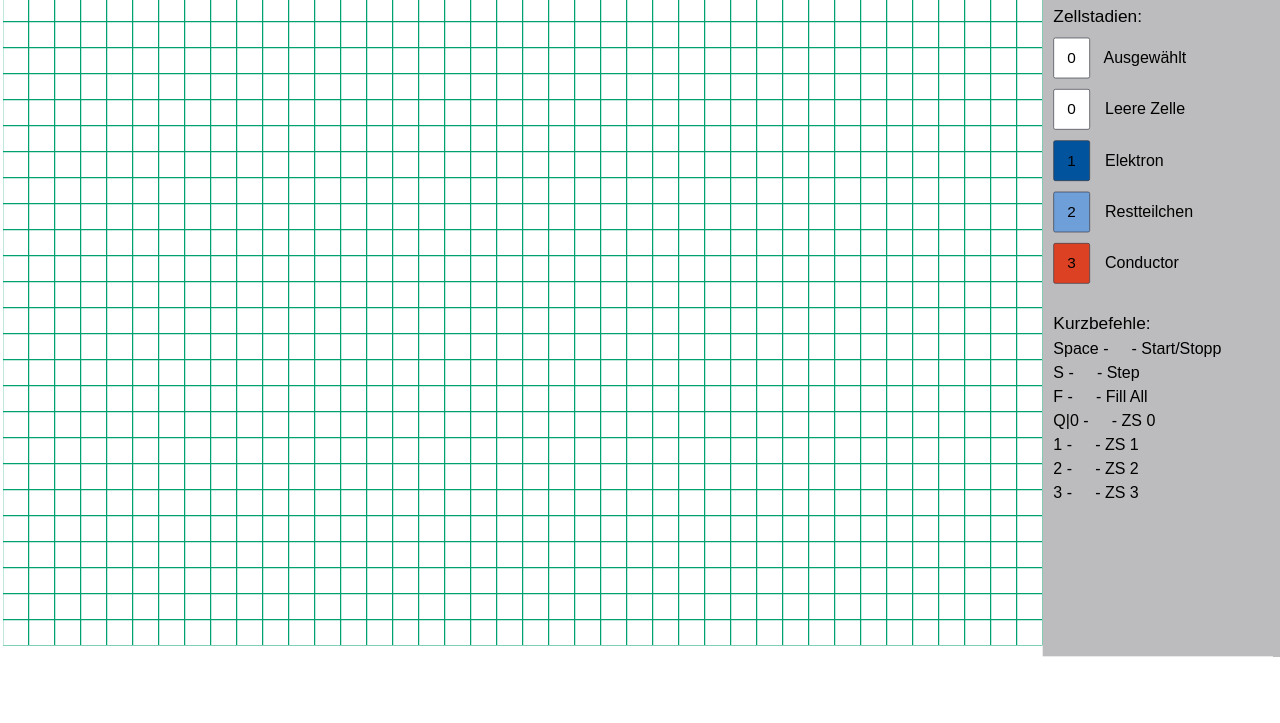
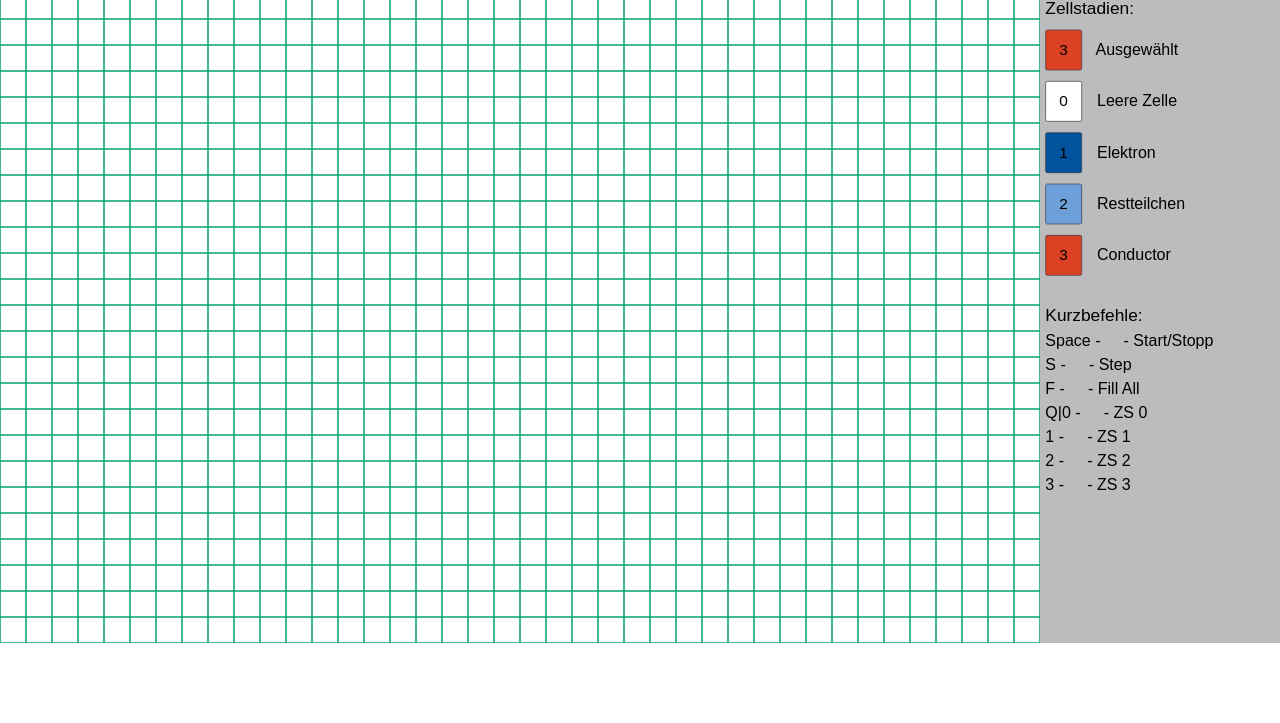
Before and after one commit to LintexD/WireWorld, a website built with Vite: page final/WireWorld.html in a window 1280 px wide. Shown: the part 77-800 px from the top of the page. Built offline with nearby package versions, Linux system fonts and the light colour scheme.

Commit message:
small fix

```diff
--- a/final/WireWorld.html
+++ b/final/WireWorld.html
@@ -57,9 +57,9 @@
     <article id="canvas">
       <canvas id="cv"></canvas>
     </article>
-    <aside style="padding: 8px;">
+    <aside>
       <p style="font-size: 26px;">Zellstadien:</p>
-      <button id="sel" class="varButton" style="background-color: #fff;">0</button>
+      <button id="sel" class="varButton" style="background-color: #DD4124;">3</button>
       <span style="font-size: 24px;">Ausgewählt<span/><br>
         <button id="s0" class="varButton" style="background-color: #fff;">0</button>
         <span style="font-size: 24px;">Leere Zelle<span/><br>
```
Also changed, not shown: index.html (+2 -2 lines).
